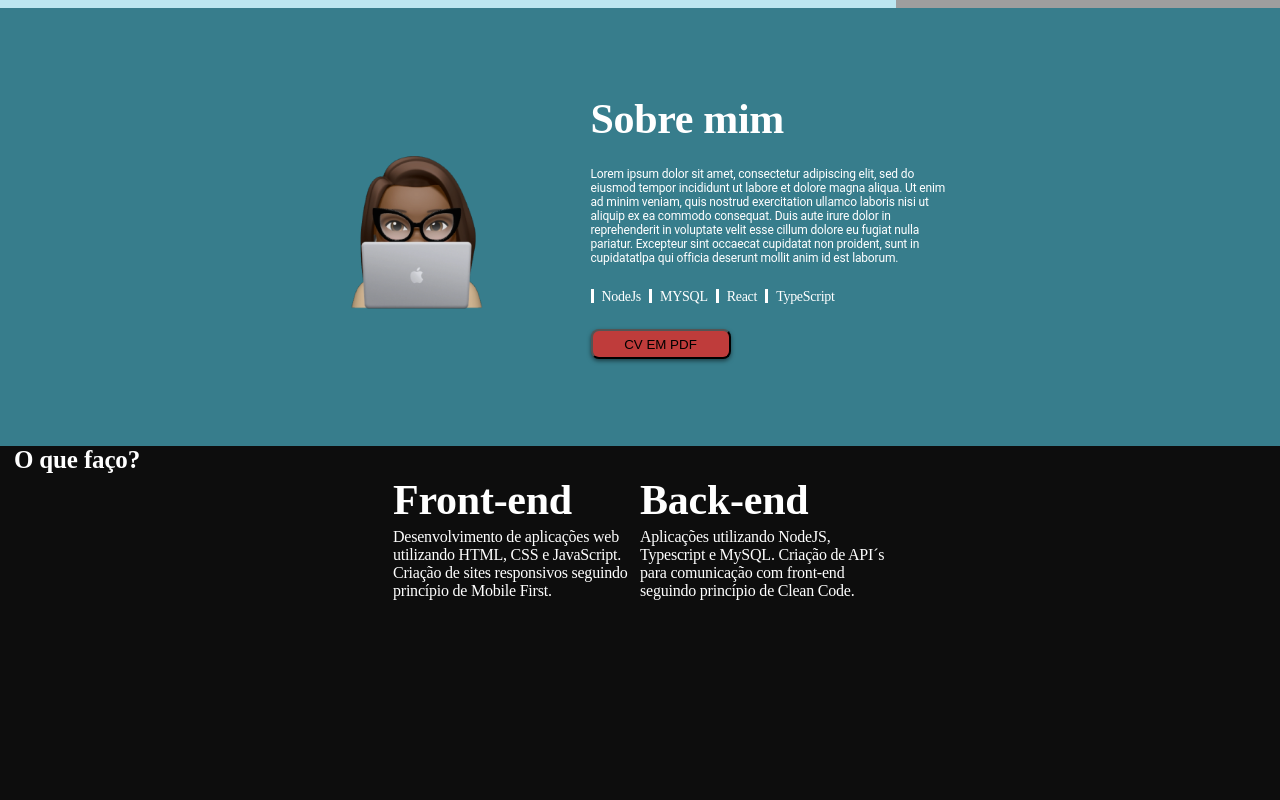
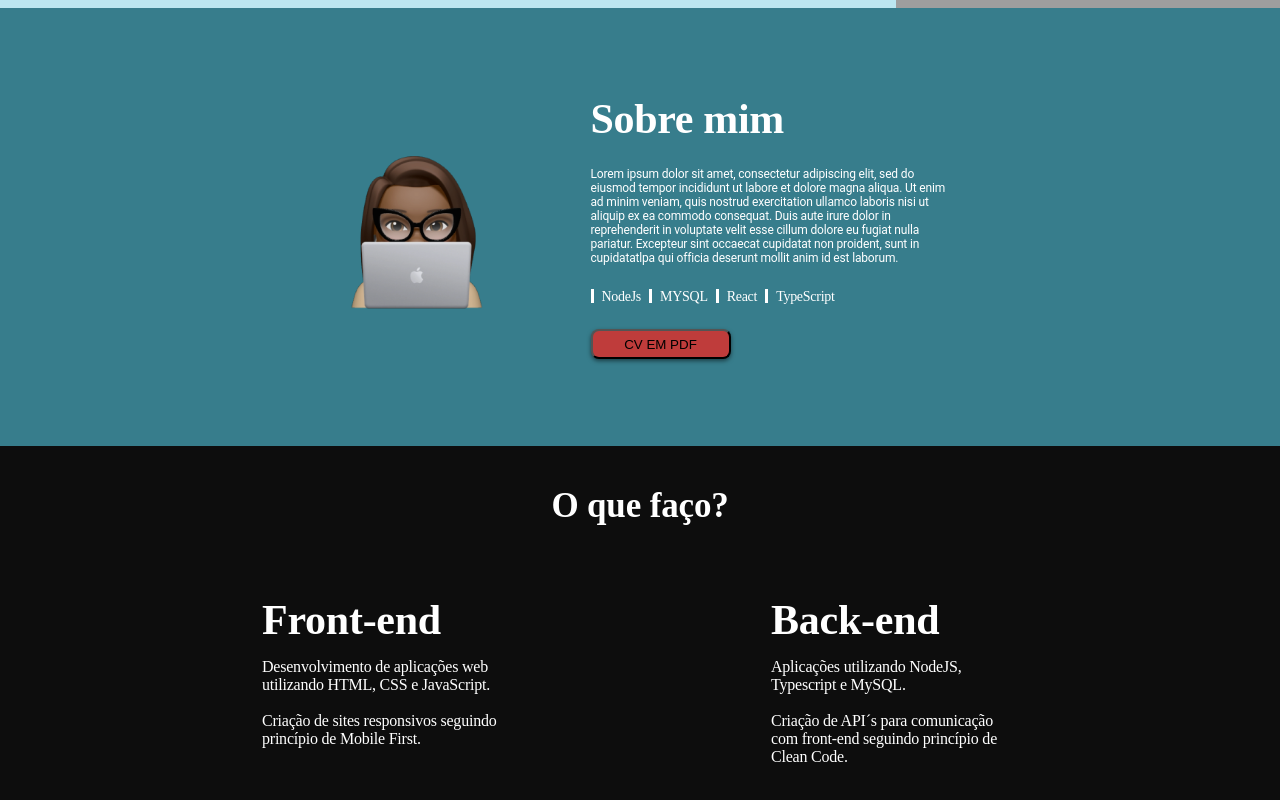
Before and after one commit to nauaramelo/portfolio, a React (Create React App) app: page / in a window 1280 px wide. Shown: the part 334-1134 px from the top of the page. Built offline with nearby package versions, Linux system fonts and the light colour scheme; grey boxes are pictures that could not be loaded.

Commit message:
Ajustes no container o que faço

```diff
--- a/src/containers/OQueFaco/index.js
+++ b/src/containers/OQueFaco/index.js
@@ -8,10 +8,10 @@ const Container = styled.div`
 `
 
 const Title = styled.div`
-    width: 154px;
-    height: 30px;
+    /* width: 154px; */
+    height: 60px;
     font-family: Montserrat;
-    font-size: 25px;
+    font-size: 35px;
     font-weight: bold;
     font-stretch: normal;
     font-style: normal;
@@ -19,6 +19,7 @@ const Title = styled.div`
     letter-spacing: -0.15px;
     text-align: center;
     color: #ffffff;
+    padding-top: 40px;
 `
 const Caption = styled.div`
     width: 218px;
@@ -34,6 +35,7 @@ const Caption = styled.div`
 `
 
 const Text = styled.div`
+    padding-top: 10px;
     width: 247px;
     height: 133px;
     font-family: Montserrat;
@@ -52,8 +54,9 @@ const Back = styled.div`
 
 `
 const FrontBack = styled.div`
+    padding-top: 50px;
     display: flex;
-    justify-content: center;
+    justify-content: space-evenly;
     align-items: center;
 `
 
@@ -70,8 +73,8 @@ export const OQueFaco = () => {
                         Front-end
                     </Caption>
                     <Text>
-                        Desenvolvimento de aplicações web utilizando HTML, CSS e JavaScript.
-
+                        Desenvolvimento de aplicações web utilizando HTML, CSS e JavaScript. <br/>
+                        <br/>
                         Criação de sites responsivos seguindo princípio de Mobile First.
                     </Text>
                 </Front>
@@ -80,8 +83,8 @@ export const OQueFaco = () => {
                         Back-end
                     </Caption>
                     <Text>
-                        Aplicações utilizando NodeJS, Typescript e MySQL.
-
+                        Aplicações utilizando NodeJS, Typescript e MySQL. <br/>
+                        <br/>
                         Criação de API´s para comunicação com front-end seguindo princípio de Clean Code.
                     </Text>
                 </Back>
```
